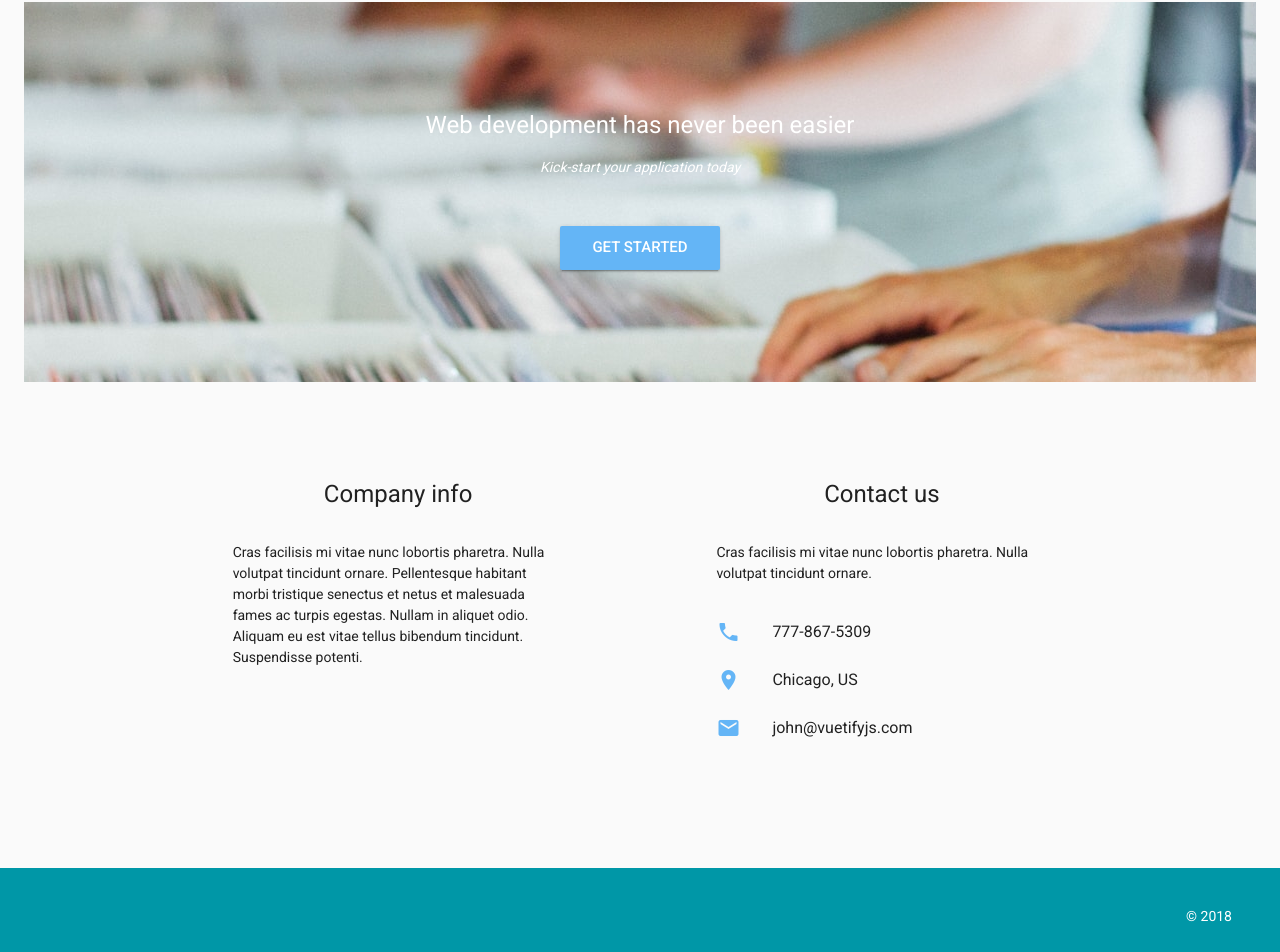
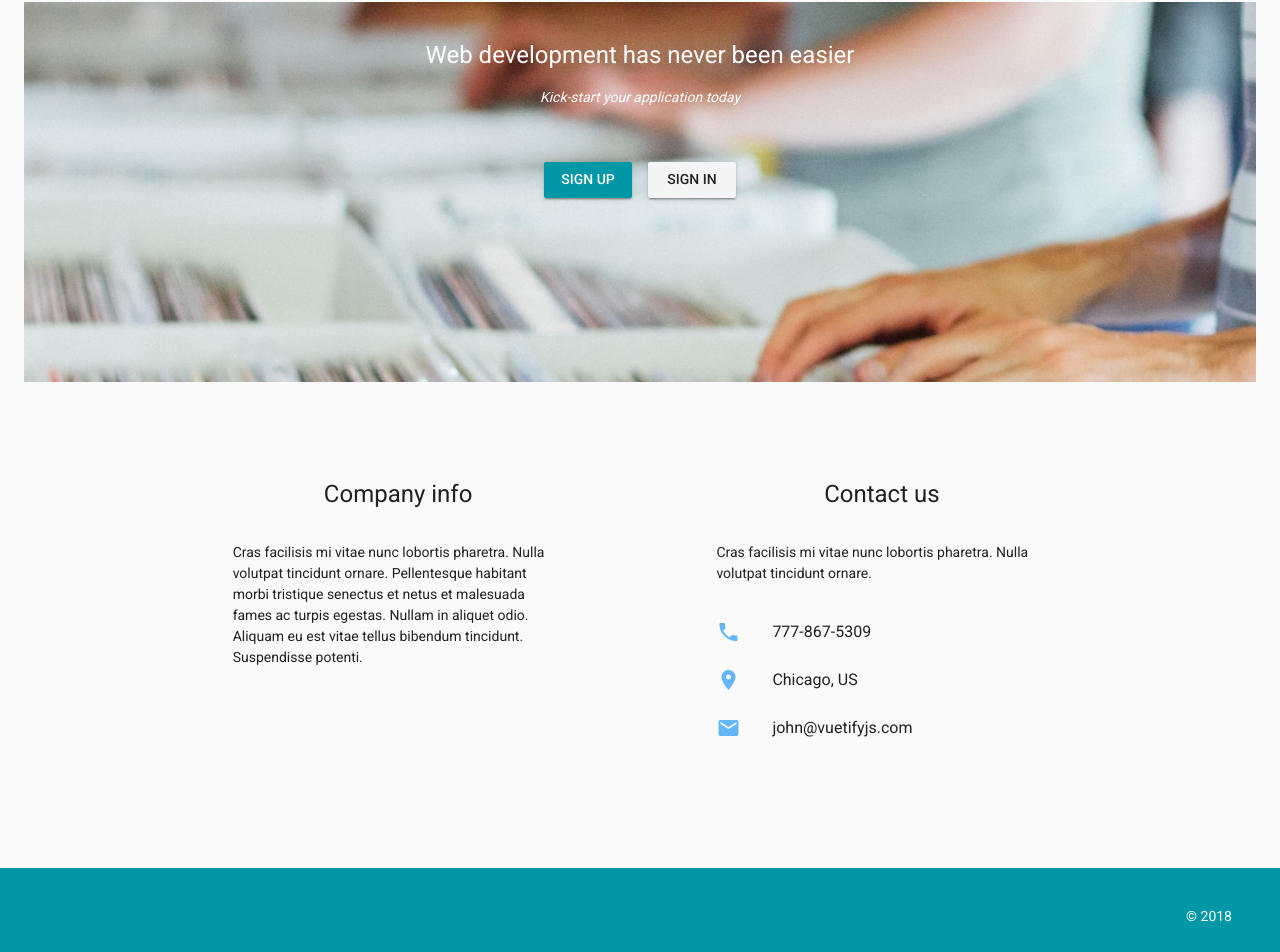
Before and after one commit to Magurolab/Hackaton2, a Vue app: page / in a window 1280 px wide. Shown: the part 1255-2207 px from the top of the page. Built offline with nearby package versions, Linux system fonts and the light colour scheme; no server answers.

Commit message:
add sign in/ up button to landing page

```diff
--- a/src/components/Landing.vue
+++ b/src/components/Landing.vue
@@ -10,11 +10,6 @@
           <!--It's a basic Single Page application <br>-->
           <!--with Google Firebase authentication-->
         <!--</blockquote>-->
-      <!--</v-flex>-->
-      <!--<v-flex xs12 sm6 offset-sm3 mt-3 class="text-xs-center" mt-5>-->
-        <!--<v-btn color="primary" to="/signup">Sign Up</v-btn>-->
-        <!--<v-btn to="/signin">Sign In</v-btn>-->
-
       <!--</v-flex>-->
     <!--</v-layout>-->
   <!--</v-parallax>-->
@@ -116,14 +111,13 @@
           <v-layout column align-center justify-center>
             <div class="headline white--text mb-3 text-xs-center">Web development has never been easier</div>
             <em>Kick-start your application today</em>
-            <v-btn
-              class="blue lighten-2 mt-5"
-              dark
-              large
-              href="/pre-made-themes"
-            >
-              Get Started
-            </v-btn>
+
+
+            <v-flex xs12 sm6 mt-5 class="text-xs-center">
+              <v-btn color="primary" to="/signup">Sign Up</v-btn>
+              <v-btn to="/signin">Sign In</v-btn>
+            </v-flex>
+
           </v-layout>
         </v-parallax>
       </section>
```
